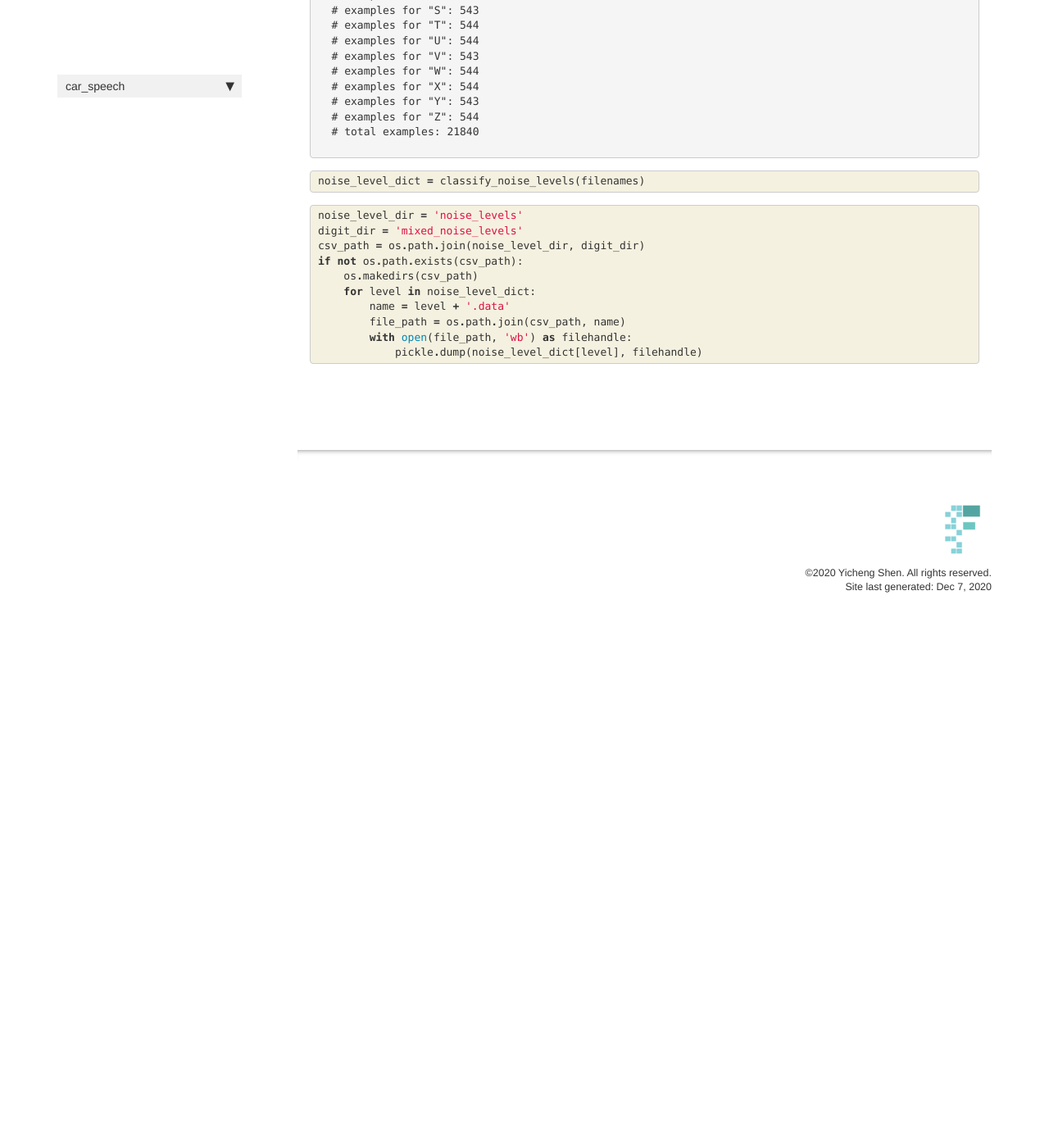
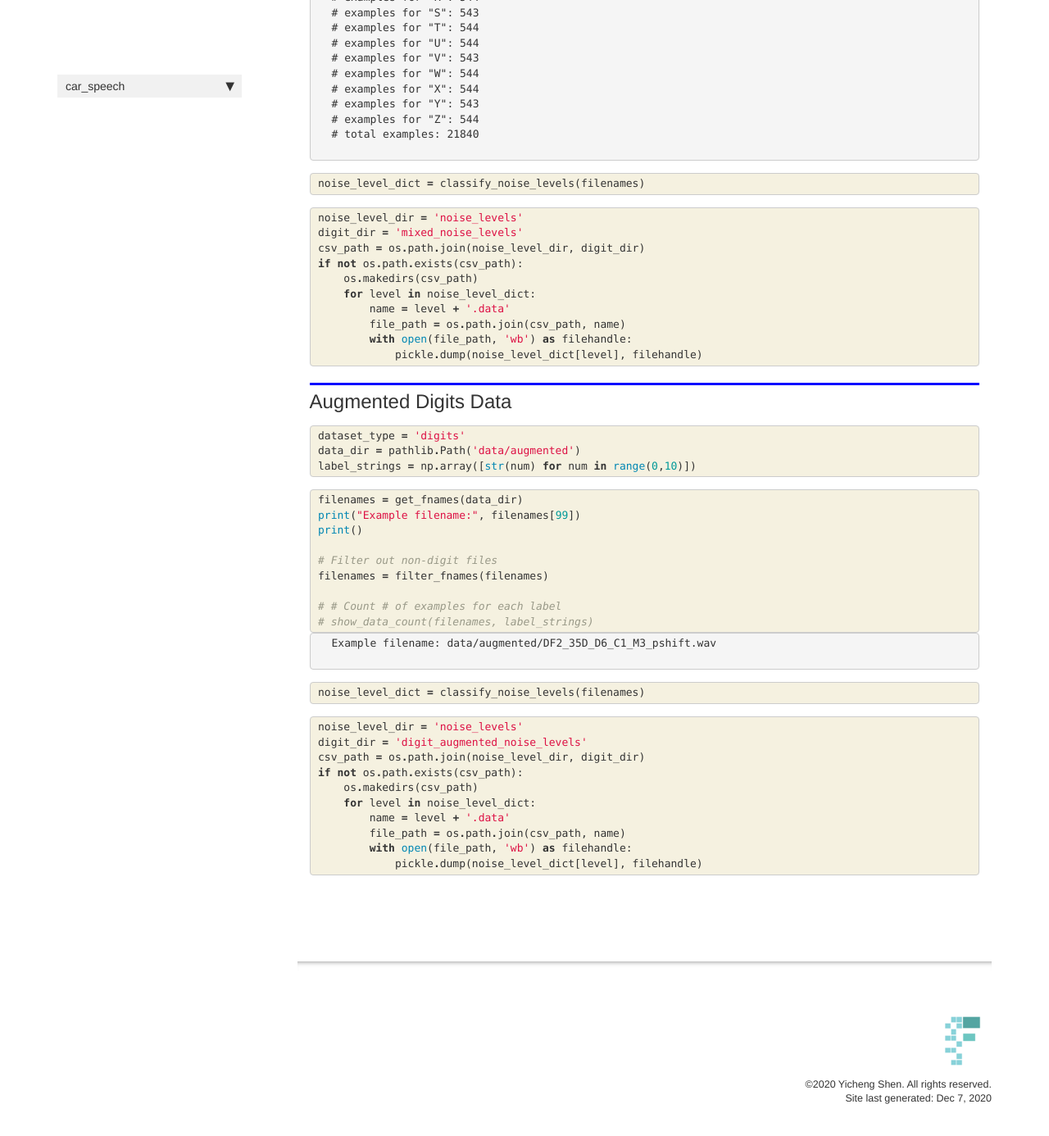
Before and after one commit to YichengShen/car_speech, a Jekyll site: the page built from docs/Filename_Processing.html, in a window 1280 px wide and 1400 px high, scrolled down 5384 px. Shown: the top 1386 px of the window at 82% size. Built offline with Jekyll 4.4.1, drawn with Linux system fonts in a browser that asks for light colours; nearby versions of some CDN libraries; comment, search, counter and statistics services are not loaded; before the commit the page ends 6160 px from its top, so only the background shows below that; some of the changed text lies outside the part shown.

Commit message:
Added training for augmented digits data

```diff
--- a/docs/Filename_Processing.html
+++ b/docs/Filename_Processing.html
@@ -617,7 +617,7 @@
     <div class="input_area">
 <div class=" highlight hl-ipython3"><pre><span></span><span class="n">dataset_type</span> <span class="o">=</span> <span class="s1">&#39;mixed&#39;</span>
 <span class="n">data_dir</span> <span class="o">=</span> <span class="n">pathlib</span><span class="o">.</span><span class="n">Path</span><span class="p">(</span><span class="s1">&#39;data/avicar_&#39;</span><span class="o">+</span><span class="n">dataset_type</span><span class="p">)</span>
-<span class="n">label_strings</span> <span class="o">=</span> <span class="n">label_strings</span> <span class="o">=</span> <span class="n">np</span><span class="o">.</span><span class="n">array</span><span class="p">([</span><span class="nb">str</span><span class="p">(</span><span class="n">num</span><span class="p">)</span> <span class="k">for</span> <span class="n">num</span> <span class="ow">in</span> <span class="nb">range</span><span class="p">(</span><span class="mi">0</span><span class="p">,</span><span class="mi">10</span><span class="p">)]</span> <span class="o">+</span> <span class="nb">list</span><span class="p">(</span><span class="n">string</span><span class="o">.</span><span class="n">ascii_uppercase</span><span class="p">))</span>
+<span class="n">label_strings</span> <span class="o">=</span> <span class="n">np</span><span class="o">.</span><span class="n">array</span><span class="p">([</span><span class="nb">str</span><span class="p">(</span><span class="n">num</span><span class="p">)</span> <span class="k">for</span> <span class="n">num</span> <span class="ow">in</span> <span class="nb">range</span><span class="p">(</span><span class="mi">0</span><span class="p">,</span><span class="mi">10</span><span class="p">)]</span> <span class="o">+</span> <span class="nb">list</span><span class="p">(</span><span class="n">string</span><span class="o">.</span><span class="n">ascii_uppercase</span><span class="p">))</span>
 </pre></div>
 
     </div>
@@ -748,4 +748,112 @@
 </div>
     {% endraw %}
 
+<div class="cell border-box-sizing text_cell rendered"><div class="inner_cell">
+<div class="text_cell_render border-box-sizing rendered_html">
+<h2 id="Augmented-Digits-Data">Augmented Digits Data<a class="anchor-link" href="#Augmented-Digits-Data"> </a></h2>
 </div>
+</div>
+</div>
+    {% raw %}
+
+<div class="cell border-box-sizing code_cell rendered">
+<div class="input">
+
+<div class="inner_cell">
+    <div class="input_area">
+<div class=" highlight hl-ipython3"><pre><span></span><span class="n">dataset_type</span> <span class="o">=</span> <span class="s1">&#39;digits&#39;</span>
+<span class="n">data_dir</span> <span class="o">=</span> <span class="n">pathlib</span><span class="o">.</span><span class="n">Path</span><span class="p">(</span><span class="s1">&#39;data/augmented&#39;</span><span class="p">)</span>
+<span class="n">label_strings</span> <span class="o">=</span> <span class="n">np</span><span class="o">.</span><span class="n">array</span><span class="p">([</span><span class="nb">str</span><span class="p">(</span><span class="n">num</span><span class="p">)</span> <span class="k">for</span> <span class="n">num</span> <span class="ow">in</span> <span class="nb">range</span><span class="p">(</span><span class="mi">0</span><span class="p">,</span><span class="mi">10</span><span class="p">)])</span>
+</pre></div>
+
+    </div>
+</div>
+</div>
+
+</div>
+    {% endraw %}
+
+    {% raw %}
+
+<div class="cell border-box-sizing code_cell rendered">
+<div class="input">
+
+<div class="inner_cell">
+    <div class="input_area">
+<div class=" highlight hl-ipython3"><pre><span></span><span class="n">filenames</span> <span class="o">=</span> <span class="n">get_fnames</span><span class="p">(</span><span class="n">data_dir</span><span class="p">)</span>
+<span class="nb">print</span><span class="p">(</span><span class="s2">&quot;Example filename:&quot;</span><span class="p">,</span> <span class="n">filenames</span><span class="p">[</span><span class="mi">99</span><span class="p">])</span>
+<span class="nb">print</span><span class="p">()</span>
+
+<span class="c1"># Filter out non-digit files</span>
+<span class="n">filenames</span> <span class="o">=</span> <span class="n">filter_fnames</span><span class="p">(</span><span class="n">filenames</span><span class="p">)</span>
+
+<span class="c1"># # Count # of examples for each label</span>
+<span class="c1"># show_data_count(filenames, label_strings)</span>
+</pre></div>
+
+    </div>
+</div>
+</div>
+
+<div class="output_wrapper">
+<div class="output">
+
+<div class="output_area">
+
+<div class="output_subarea output_stream output_stdout output_text">
+<pre>Example filename: data/augmented/DF2_35D_D6_C1_M3_pshift.wav
+
+</pre>
+</div>
+</div>
+
+</div>
+</div>
+
+</div>
+    {% endraw %}
+
+    {% raw %}
+
+<div class="cell border-box-sizing code_cell rendered">
+<div class="input">
+
+<div class="inner_cell">
+    <div class="input_area">
+<div class=" highlight hl-ipython3"><pre><span></span><span class="n">noise_level_dict</span> <span class="o">=</span> <span class="n">classify_noise_levels</span><span class="p">(</span><span class="n">filenames</span><span class="p">)</span>
+</pre></div>
+
+    </div>
+</div>
+</div>
+
+</div>
+    {% endraw %}
+
+    {% raw %}
+
+<div class="cell border-box-sizing code_cell rendered">
+<div class="input">
+
+<div class="inner_cell">
+    <div class="input_area">
+<div class=" highlight hl-ipython3"><pre><span></span><span class="n">noise_level_dir</span> <span class="o">=</span> <span class="s1">&#39;noise_levels&#39;</span>
+<span class="n">digit_dir</span> <span class="o">=</span> <span class="s1">&#39;digit_augmented_noise_levels&#39;</span>
+<span class="n">csv_path</span> <span class="o">=</span> <span class="n">os</span><span class="o">.</span><span class="n">path</span><span class="o">.</span><span class="n">join</span><span class="p">(</span><span class="n">noise_level_dir</span><span class="p">,</span> <span class="n">digit_dir</span><span class="p">)</span>
+<span class="k">if</span> <span class="ow">not</span> <span class="n">os</span><span class="o">.</span><span class="n">path</span><span class="o">.</span><span class="n">exists</span><span class="p">(</span><span class="n">csv_path</span><span class="p">):</span>
+    <span class="n">os</span><span class="o">.</span><span class="n">makedirs</span><span class="p">(</span><span class="n">csv_path</span><span class="p">)</span>
+    <span class="k">for</span> <span class="n">level</span> <span class="ow">in</span> <span class="n">noise_level_dict</span><span class="p">:</span>
+        <span class="n">name</span> <span class="o">=</span> <span class="n">level</span> <span class="o">+</span> <span class="s1">&#39;.data&#39;</span>
+        <span class="n">file_path</span> <span class="o">=</span> <span class="n">os</span><span class="o">.</span><span class="n">path</span><span class="o">.</span><span class="n">join</span><span class="p">(</span><span class="n">csv_path</span><span class="p">,</span> <span class="n">name</span><span class="p">)</span>
+        <span class="k">with</span> <span class="nb">open</span><span class="p">(</span><span class="n">file_path</span><span class="p">,</span> <span class="s1">&#39;wb&#39;</span><span class="p">)</span> <span class="k">as</span> <span class="n">filehandle</span><span class="p">:</span>
+            <span class="n">pickle</span><span class="o">.</span><span class="n">dump</span><span class="p">(</span><span class="n">noise_level_dict</span><span class="p">[</span><span class="n">level</span><span class="p">],</span> <span class="n">filehandle</span><span class="p">)</span>
+</pre></div>
+
+    </div>
+</div>
+</div>
+
+</div>
+    {% endraw %}
+
+</div>
--- a/docs/_data/sidebars/home_sidebar.yml
+++ b/docs/_data/sidebars/home_sidebar.yml
@@ -37,6 +37,9 @@
       title: 10-fold Cross Validation
       url: Ten-fold_Cross_Validation.html
     - output: web,pdf
+      title: 10-fold Cross Validation for Augmented Digits Data
+      url: Ten-fold_Cross_Validation_Augmented.html
+    - output: web,pdf
       title: Single Input Prediction
       url: Single_Input_Prediction.html
     - output: web,pdf
--- a/docs/sidebar.json
+++ b/docs/sidebar.json
@@ -10,6 +10,7 @@
     "Training with Letters Data": "Training_letters.html",
     "Training with Mixed Data": "Training_mixed.html",
     "10-fold Cross Validation": "Ten-fold_Cross_Validation.html",
+    "10-fold Cross Validation for Augmented Digits Data": "Ten-fold_Cross_Validation_Augmented.html",
     "Single Input Prediction": "Single_Input_Prediction.html",
     "CarSpeech Classifier": "CarSpeech_classifier.html"
   }
```
Also changed, not shown: docs/Ten-fold_Cross_Validation_Augmented.html (added, +272 -0 lines), 7 other files.
